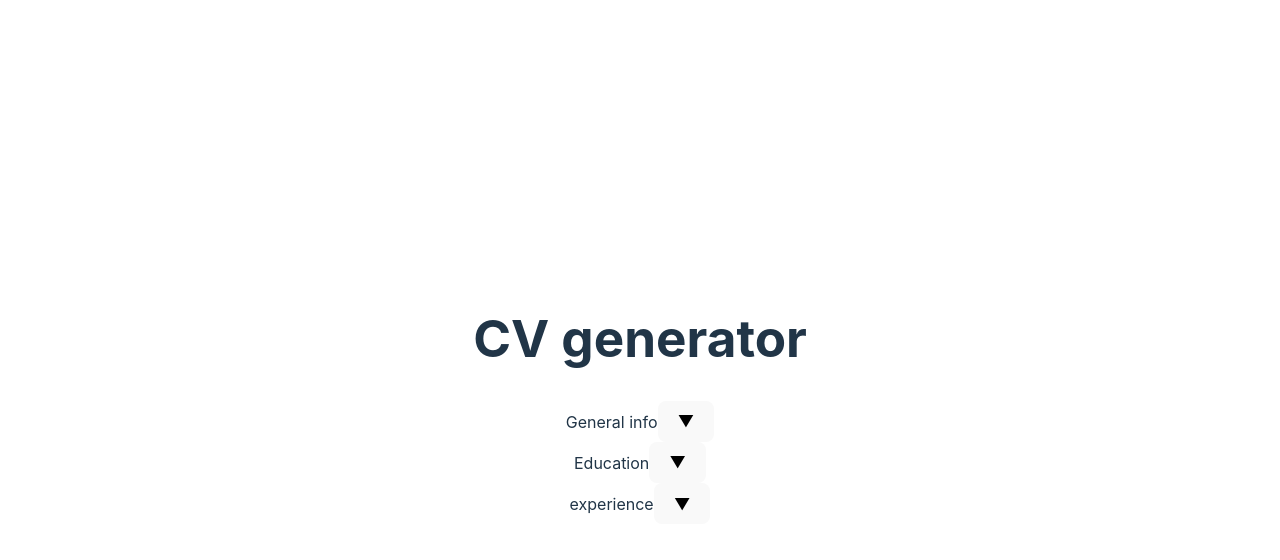
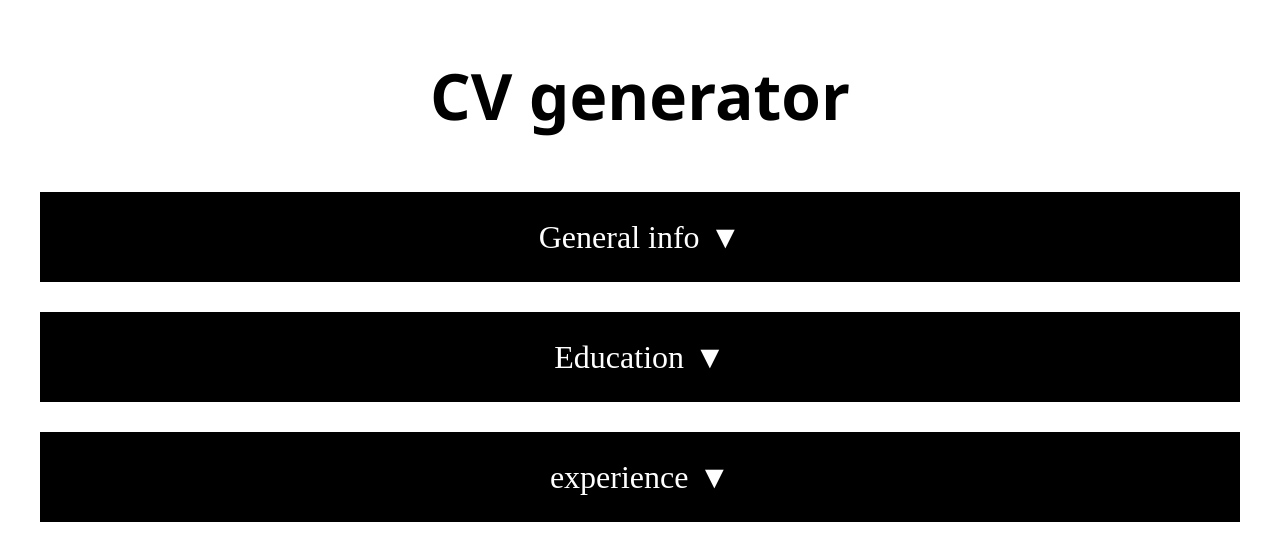
Before and after one commit to Isutomu/CV-Application_TOP, a React (Vite) app: page / in a window 1280 px wide. Shown: the top 560 px of the page. Built offline with nearby package versions, Linux system fonts and the light colour scheme.

Commit message:
:lipstick: feat: basic styling of the page.
Some other changes were made in js files, but
all was bundled up on this commit because
these changes were sorely made to accommodate
the stylization.

```diff
--- a/components/FilledForm.jsx
+++ b/components/FilledForm.jsx
@@ -1,9 +1,13 @@
 export default function FilledForm({ formInfo, editForm }) {
   return (
     <div className="filledForm">
-      {Object.values(formInfo).map((info, index) => (
-        <span key={index}>{info}</span>
-      ))}
+      <div className="info">
+        {Object.keys(formInfo).map((key, index) => (
+          <span key={index} class="infoField" title={key}>
+            {formInfo[key]}
+          </span>
+        ))}
+      </div>
       <button className="editForm" onClick={editForm}>
         edit
       </button>
--- a/components/HeaderSection.jsx
+++ b/components/HeaderSection.jsx
@@ -5,9 +5,12 @@ export default function HeaderSection({
   submitting,
 }) {
   return (
-    <div className={submitting ? "submitting" : ""}>
+    <button
+      className={(submitting ? "submitting" : "") + " sectionHeader"}
+      onClick={toggleSectionOpen}
+    >
       <span>{name}</span>
-      <button onClick={toggleSectionOpen}>{sectionOpen ? "▲" : "▼"}</button>
-    </div>
+      <span>{sectionOpen ? "▲" : "▼"}</span>
+    </button>
   );
 }
--- a/components/SectionForm.jsx
+++ b/components/SectionForm.jsx
@@ -45,6 +45,7 @@ export default function SectionForm({ sectionInfo }) {
   const toggleForm = (visible) => setEditing(visible);
 
   return (
+    <div>
       <section>
         <HeaderSection
           name={sectionInfo.name}
@@ -52,17 +53,14 @@ export default function SectionForm({ sectionInfo }) {
           toggleSectionOpen={toggleSectionOpen}
           submitting={submitting}
         />
-      <div
-        className="sectionInnards"
-        style={{ display: sectionOpen ? "initial" : "none" }}
-      >
+        <div className={sectionOpen ? "sectionInnards" : "hidden"}>
           <button
             onClick={() => toggleForm(true)}
-          style={{ display: editing ? "none" : "initial" }}
+            className={editing ? "hidden" : "addForm"}
           >
             +
           </button>
-        <form style={{ display: editing ? "initial" : "none" }}>
+          <form className={editing ? "formInput" : "hidden"}>
             {fieldsName.map((field, index) => (
               <FormInput
                 key={index}
@@ -85,5 +83,6 @@ export default function SectionForm({ sectionInfo }) {
           </div>
         </div>
       </section>
+    </div>
   );
 }
--- a/src/App.jsx
+++ b/src/App.jsx
@@ -1,16 +1,16 @@
 import { useState } from "react";
-import "./App.css";
+// import "./App.css";
 
 import SectionForm from "../components/SectionForm";
 import { sectionsData } from "../data/data";
 
 function App() {
   return (
-    <>
+    <div className="formSections">
       {sectionsData.map((section, index) => (
         <SectionForm key={index} sectionInfo={section} />
       ))}
-    </>
+    </div>
   );
 }
 
--- a/src/main.jsx
+++ b/src/main.jsx
@@ -1,7 +1,10 @@
 import { StrictMode } from "react";
 import { createRoot } from "react-dom/client";
 import App from "./App.jsx";
-import "./index.css";
+import "../styles/reset.css";
+import "../styles/common.css";
+import "../styles/section.css";
+// import "./index.css";
 
 createRoot(document.getElementById("root")).render(
   <StrictMode>
--- /dev/null
+++ b/styles/common.css
@@ -0,0 +1,29 @@
+::root {
+    font-size: 16px;
+}
+
+#root {
+    padding: 0 2rem;
+}
+
+body{
+    margin-bottom: 30px;
+}
+
+h1 {
+    font-size: 4rem;
+    font-family:'Segoe UI', Tahoma, Geneva, Verdana, sans-serif;
+    text-align: center;
+
+    padding: 3rem 0;
+}
+
+.formSections {
+    display: flex;
+    flex-direction: column;
+    gap: 30px;
+}
+
+.hidden {
+    display: none;
+}
--- /dev/null
+++ b/styles/reset.css
@@ -0,0 +1,44 @@
+/*
+  Josh's Custom CSS Reset
+  https://www.joshwcomeau.com/css/custom-css-reset/
+*/
+*, *::before, *::after {
+  box-sizing: border-box;
+}
+* {
+  margin: 0;
+  padding: 0; /* self-added */
+}
+body {
+  line-height: 1.5;
+  -webkit-font-smoothing: antialiased;
+}
+img, picture, video, canvas, svg {
+  display: block;
+  max-width: 100%;
+}
+input, button, textarea, select {
+  font: inherit;
+}
+p, h1, h2, h3, h4, h5, h6 {
+  overflow-wrap: break-word;
+}
+#root, #__next {
+  isolation: isolate;
+}
+/* End Reset */
+
+/* extra */
+button,
+input {
+  background-color: transparent;
+  border: none;
+  margin: 0;
+  padding: 0;
+  text-align: inherit;
+  font: inherit;
+  border-radius: 0;
+  appearance: none;
+}
+
+/*  */
--- /dev/null
+++ b/styles/section.css
@@ -0,0 +1,166 @@
+.formSections > div {
+    display: flex;
+    justify-content: center;
+}
+
+section {
+    --active-btn-color: rgb(153, 17, 153);
+    --blocks-gap: 15px;
+
+    flex-basis: 1200px;
+
+    border-radius: 5px;
+
+    display: flex;
+    flex-direction: column;
+}
+
+section button {
+    border-width: 5px;
+    border-style: solid;
+    border-color: black;
+
+    color: white;
+    background-color: black;
+}
+
+section button:hover {
+    border-color: var(--active-btn-color);
+}
+
+section button:active {
+    color: var(--active-btn-color);
+}
+
+/* section header */
+.sectionHeader {
+    font-size: 2rem;
+    text-align: center;
+
+    width: 100%;
+
+    padding: 1rem;
+}
+
+.sectionHeader > span:last-child {
+    padding-left: 10px;
+}
+/*  */
+
+/* section interior */
+.sectionInnards {
+    padding: 1rem;
+
+    width: 100%;
+
+    display: flex;
+    flex-direction: column;
+    align-items: center;
+    gap: var(--blocks-gap);
+
+    text-align: center;
+
+    border: 5px solid black;
+    border-top: 0;
+}
+
+.sectionInnards > button {
+    padding: 0 100px;
+
+    font-size: 2.5rem;
+    font-weight: bolder;
+    text-shadow: 1px 1px rgb(106, 104, 104);
+}
+
+.sectionInnards > button:active {
+    color: var(--active-btn-color);
+}
+
+/*  */
+
+/* form */
+.formInput {
+    display: flex;
+    flex-wrap: wrap;
+    gap: 10px 30px;
+
+    padding: 5px;
+
+    border: 3px solid black;
+}
+
+.formInput label {
+    font-size: 1.5rem;
+}
+
+.formInput input {
+    text-align: start;
+
+    padding: 2px 10px;
+
+    border: 1px solid rgb(34, 34, 34);
+}
+
+.formInput input::placeholder {
+    color:rgb(71, 71, 71);
+}
+
+.formInput input:focus::placeholder {
+    color:rgb(179, 179, 179);
+}
+
+.formInput input:focus {
+    background-color: black;
+    color: white;
+}
+
+.formInput button {
+    padding: 0 10px;
+
+    font-weight: 600;
+    font-size: 1.1rem;
+
+    border-width: 3px;
+}
+/*  */
+
+/* filled form */
+.filledForms {
+    width: 100%;
+
+    display: flex;
+    flex-direction: column;
+    gap: var(--blocks-gap);
+}
+
+.filledForm {
+    font-size: 1.3rem;
+    width: 100%;
+
+    display: flex;
+    /* justify-content: space-between; */
+
+    border: 2px solid black;
+}
+
+.filledForm .info {
+    flex-grow: 1;
+
+    padding: 5px 10px;
+
+    display: flex;
+    flex-wrap: wrap;
+    gap: 0 15px;
+    justify-content: center;
+    align-items: center;
+}
+
+.filledForm .infoField {
+    cursor: help;
+}
+
+.filledForm > button {
+    padding: 0 15px;
+
+}
+/*  */
```
Lines whose indentation alone changed are shown as unchanged.
